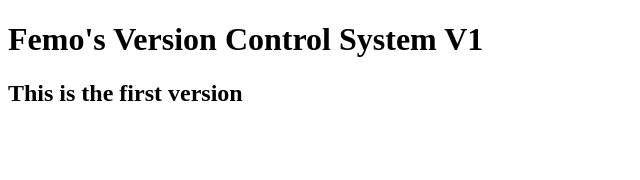
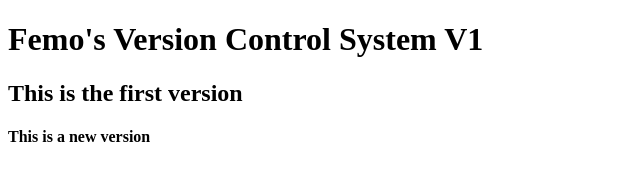
Before and after one commit to JasonFems/3mtt_train, a plain HTML site: page index.html in a window 1280 px wide. Shown: the whole page, without its empty margins (0-640 px from the left). Drawn offline with Linux system fonts and the light colour scheme.

Commit message:
This is a second commit

```diff
--- a/index.html
+++ b/index.html
@@ -8,5 +8,6 @@
 <body>
     <h1> Femo's Version Control System V1</h1>
     <h2>This is the first version</h2>
+    <h4>This is a new version</h4>
 </body>
 </html>
```
